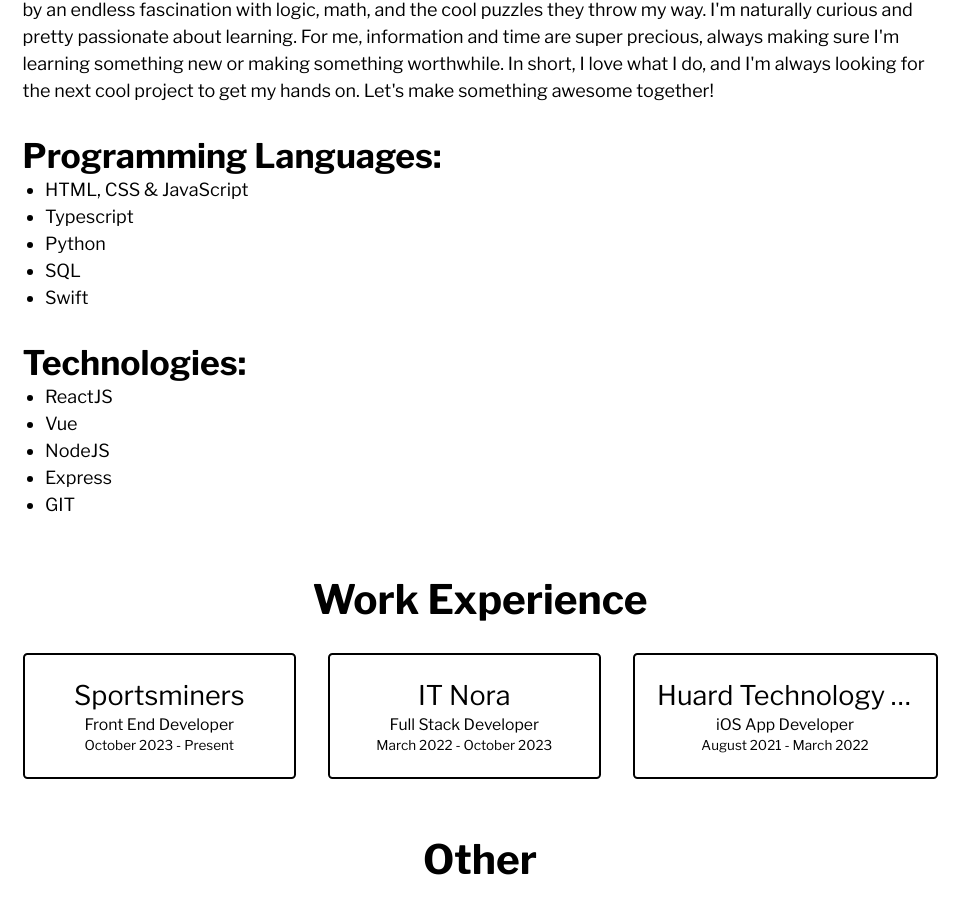
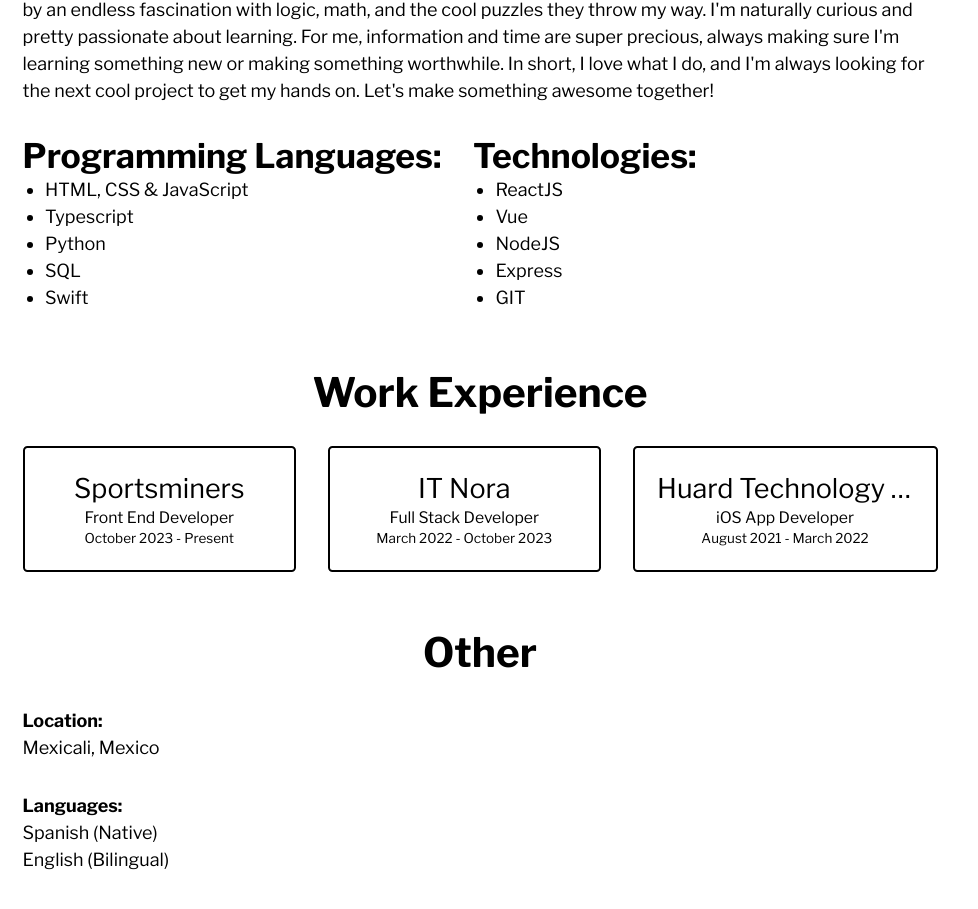
Before and after one commit to jlbmontejano/personal-portfolio, a React (Vite) app: page / in a window 1280 px wide. Shown: the part 1020-1929 px from the top of the page, without its empty margins (0-978 px from the left). Built offline with nearby package versions, Linux system fonts and the light colour scheme.

Commit message:
Changed programming languages and tech to flex-row in XL screens

```diff
--- a/src/sections/AboutMe.tsx
+++ b/src/sections/AboutMe.tsx
@@ -10,7 +10,7 @@ const AboutMe = () => {
 			<div data-aos='fade-up' className='section-container mt-3'>
 				<h3>About Me</h3>
 				<p>As a dedicated frontend developer, I specialize in crafting innovative, efficient, and scalable solutions that drive real value. My passion for technology and problem-solving drives me to constantly seek new challenges that expand my skill set and contribute to the success of the projects I'm involved in. I am self-taught, powered by an endless fascination with logic, math, and the cool puzzles they throw my way. I'm naturally curious and pretty passionate about learning. For me, information and time are super precious, always making sure I'm learning something new or making something worthwhile. In short, I love what I do, and I'm always looking for the next cool project to get my hands on. Let's make something awesome together!</p>
-				<div className='flex flex-col gap-7'>
+				<div className='flex flex-col gap-7 xl:flex-row'>
 					<div>
 						<h4 className='font-bold'>Programming Languages: </h4>
 						<ul>
```
